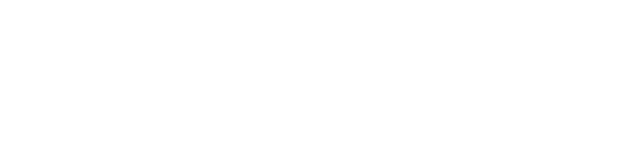
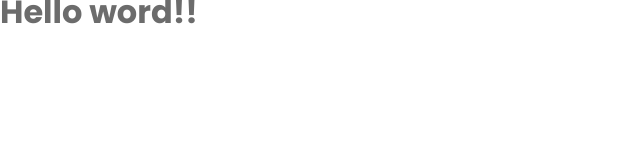
Before and after one commit to lineker017/projeto-travelgram, a plain HTML site: page index.html in a window 1280 px wide. Shown: the whole page, without its empty margins (0-640 px from the left). Drawn offline with Linux system fonts and the light colour scheme.

Commit message:
vars css creator import of google

```diff
--- a/index.html
+++ b/index.html
@@ -1,11 +1,20 @@
 <!DOCTYPE html>
-<html lang="en">
+<html lang="pt-br">
+
 <head>
+  <link rel="preconnect" href="https://fonts.googleapis.com">
+  <link rel="preconnect" href="https://fonts.gstatic.com" crossorigin>
+
   <meta charset="UTF-8">
   <meta name="viewport" content="width=device-width, initial-scale=1.0">
-  <title>Document</title>
+  <title>Travelgram | Perfil de viagens</title>
+
+  <link rel="stylesheet" href="styles/index.css">
+
+  <link href="https://fonts.googleapis.com/css2?family=Poppins:wght@400;700&display=swap" rel="stylesheet">
 </head>
 <body>
+  <h1>Hello word!!</h1>
+</body>
 
-</body>
 </html>
--- a/styles/global.css
+++ b/styles/global.css
@@ -1 +1,28 @@
-/* file created */
+* {
+  margin: 0;
+  padding: 0;
+  box-sizing: border-box;
+}
+
+:root {
+  --brand-color: #EF5F4C;
+  --background-color: #FFFFFF;
+  --surface-color: #F5F5F5;
+  --skeleton-color: #D9D9D9;
+  --shape-transparency: rgba(255, 255 ,255, 0.56);
+
+  --text-color-primary: #313131;
+  --text-color-secondary: #6C6C6C;
+
+  --font-family: "Poppins", sans-serif;
+  --text-lg: bold 32px/125% var( --font-family);
+  --text: 16px/150% var( --font-family);
+  --text-md: 14px/170% var( --font-family);
+  --text-sm: 12px/170% var( --font-family);
+}
+
+body {
+  font: var(--text);
+  color: var(--text-color-secondary);
+  background-color: var(--background-color);
+}
--- /dev/null
+++ b/styles/index.css
@@ -0,0 +1 @@
+@import url(global.css)
```
